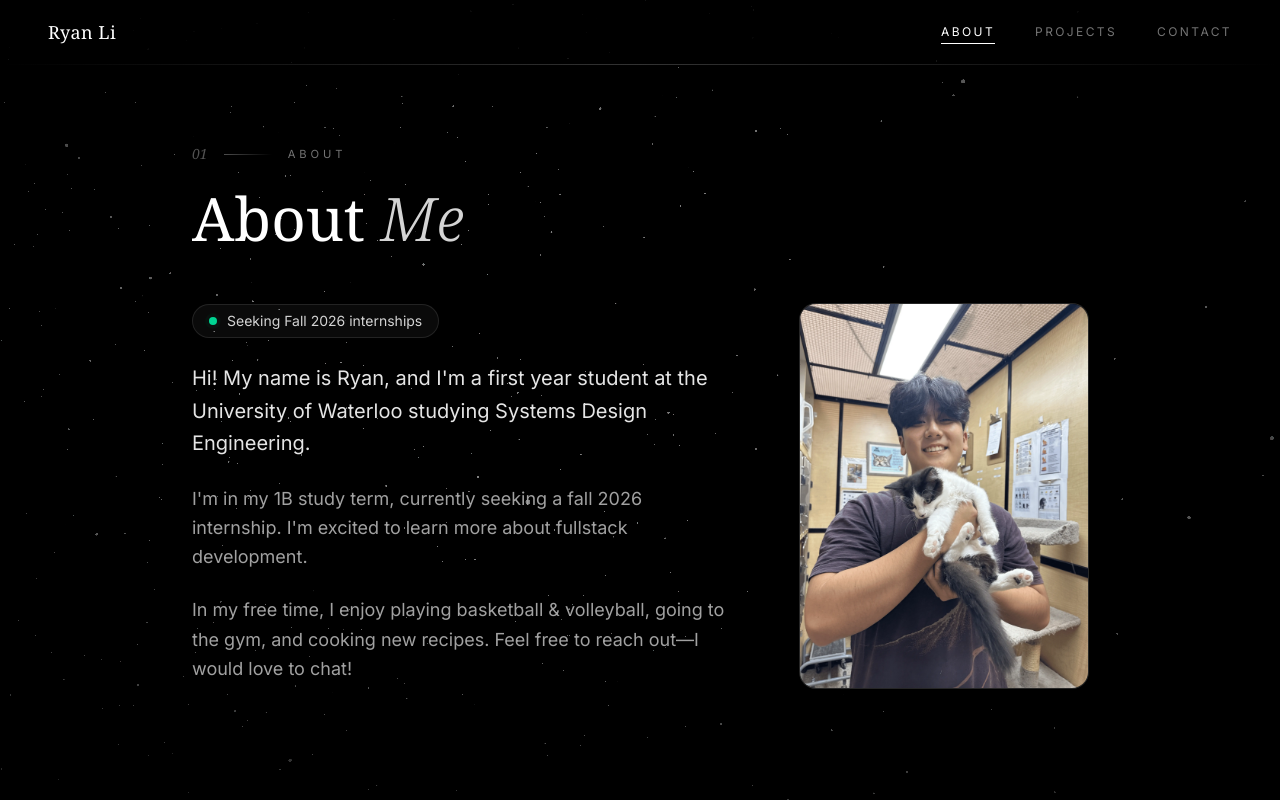
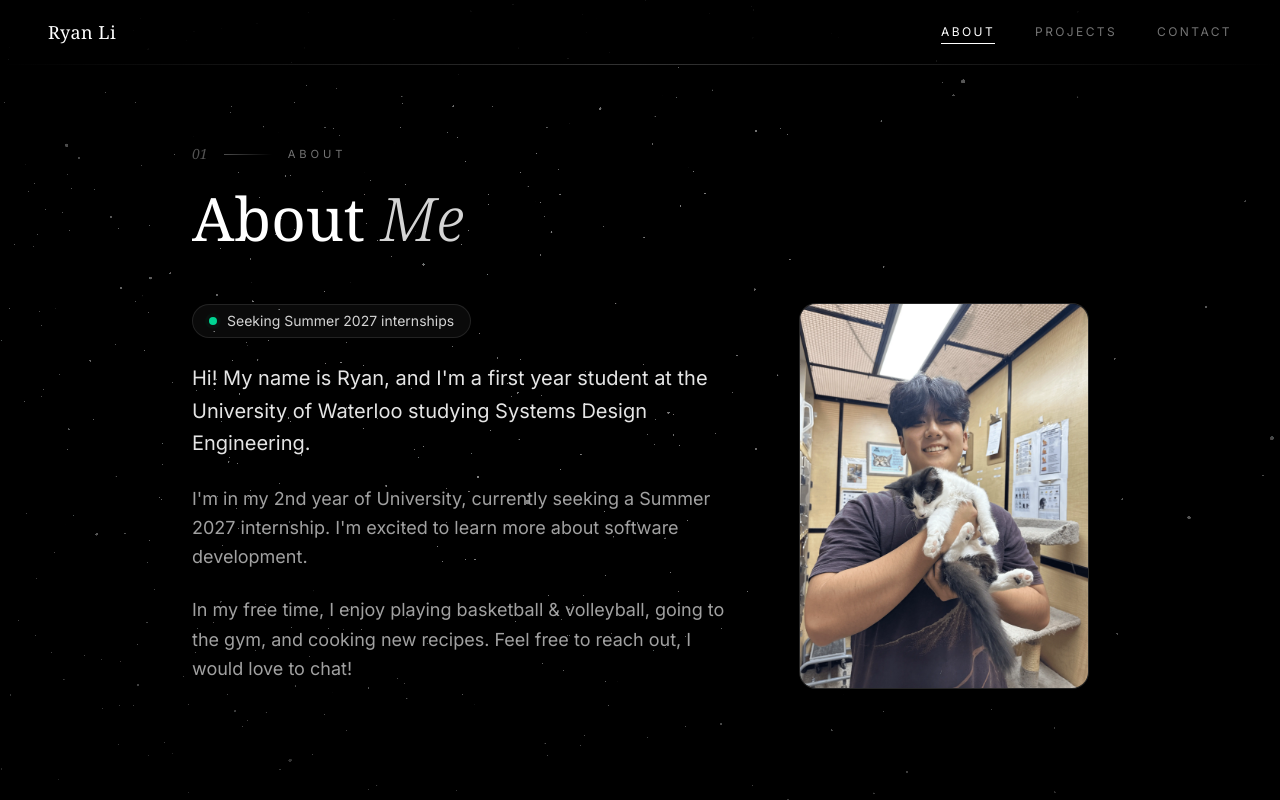
Before and after one commit to ryanli0070/Personal-Website, a React (Vite) app: page /about in a window 1280 px wide. Built offline with nearby package versions, Linux system fonts and the light colour scheme.

Commit message:
Updating about me section

```diff
--- a/src/about/about.jsx
+++ b/src/about/about.jsx
@@ -82,7 +82,7 @@ export default function About() {
                   <span className="absolute inline-flex h-full w-full animate-ping rounded-full bg-emerald-400 opacity-60" />
                   <span className="relative inline-flex h-2 w-2 rounded-full bg-emerald-400" />
                 </span>
-                Seeking Fall 2026 internships
+                Seeking Summer 2027 internships
               </div>
             </Reveal>
 
@@ -95,8 +95,8 @@ export default function About() {
 
             <Reveal delay={0.45}>
               <p className="text-neutral-400 text-base sm:text-lg leading-relaxed">
-                I&apos;m in my 1B study term, currently seeking a fall 2026
-                internship. I&apos;m excited to learn more about fullstack
+                I&apos;m in my 2nd year of University, currently seeking a Summer 2027
+                internship. I&apos;m excited to learn more about software
                 development.
               </p>
             </Reveal>
@@ -105,7 +105,7 @@ export default function About() {
               <p className="text-neutral-400 text-base sm:text-lg leading-relaxed">
                 In my free time, I enjoy playing basketball &amp; volleyball,
                 going to the gym, and cooking new recipes. Feel free to reach
-                out&mdash;I would love to chat!
+                out, I would love to chat!
               </p>
             </Reveal>
           </div>
```
